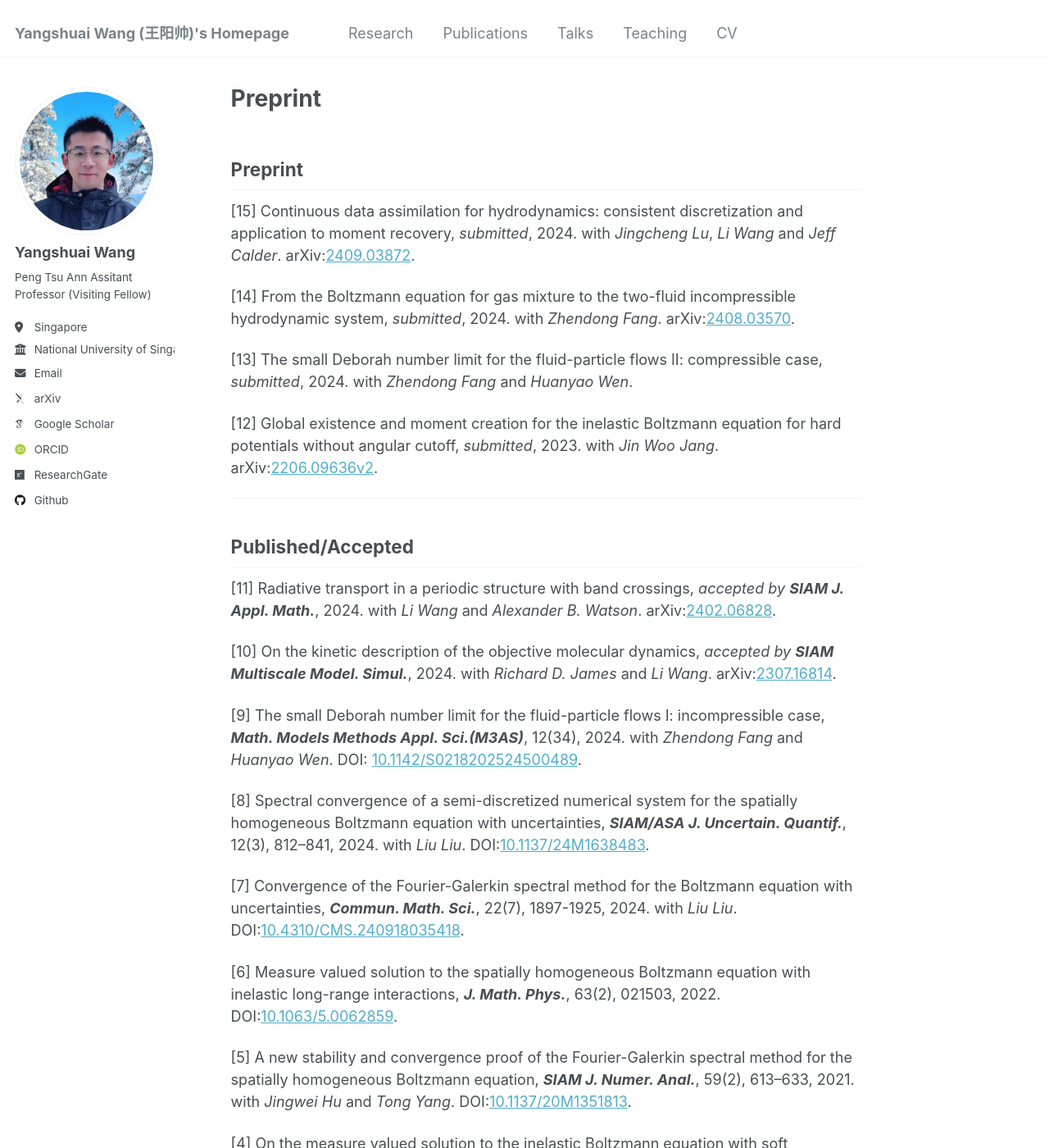
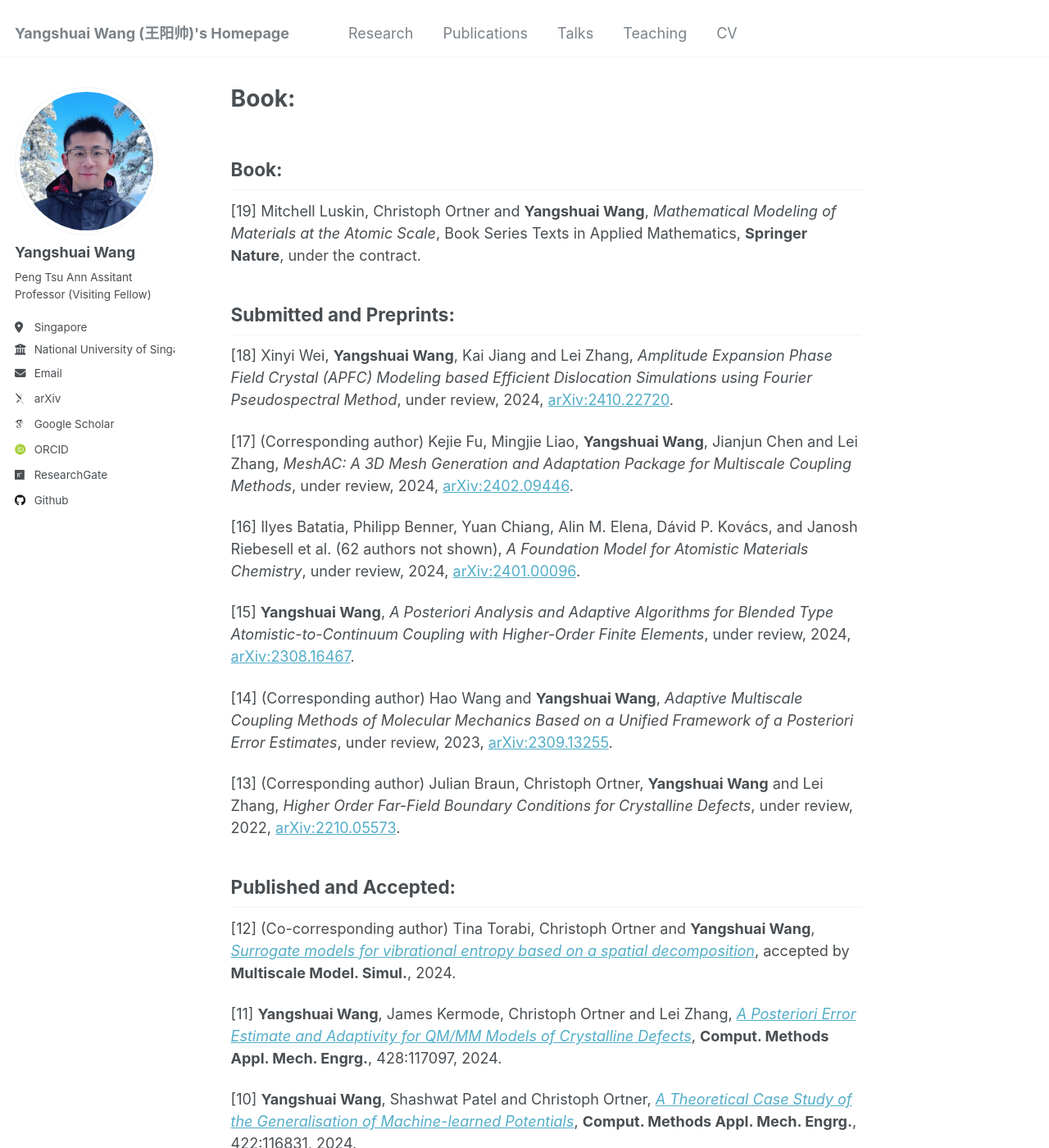
Before and after one commit to YangshuaiWang/YangshuaiWang.github.io, a Jekyll site: the page built from _pages/publications.md, in a window 1280 px wide and 1400 px high. Shown: the whole window at 82% size. Built offline with Jekyll 4.4.1, drawn with Linux system fonts in a browser that asks for light colours; some web fonts are replaced; our own code applies the rules of GitHub Pages for plain Markdown files; some of the changed text lies outside the part shown.

Commit message:
publications

```diff
--- a/_pages/publications.md
+++ b/_pages/publications.md
@@ -1,70 +1,48 @@
-## Preprint
+## Book:
 
-[15] Continuous data assimilation for hydrodynamics: consistent discretization and application to moment recovery, *submitted*, 2024.
-with *Jingcheng Lu*, *Li Wang* and *Jeff Calder*.
-arXiv:[2409.03872](http://arxiv.org/abs/2409.03872).
+[19] Mitchell Luskin, Christoph Ortner and **Yangshuai Wang**, *Mathematical Modeling of Materials at the Atomic Scale*, Book Series Texts in Applied Mathematics, **Springer Nature**, under the contract.
 
-[14] From the Boltzmann equation for gas mixture to the two-fluid incompressible hydrodynamic system, *submitted*, 2024.
-with *Zhendong Fang*.
-arXiv:[2408.03570](https://arxiv.org/abs/2408.03570).
+## Submitted and Preprints:
 
-[13] The small Deborah number limit for the fluid-particle flows II: compressible case, *submitted*, 2024.
-with *Zhendong Fang* and *Huanyao Wen*.
+[18] Xinyi Wei, **Yangshuai Wang**, Kai Jiang and Lei Zhang, *Amplitude Expansion Phase Field Crystal (APFC) Modeling based Efficient Dislocation Simulations using Fourier Pseudospectral Method*, under review, 2024, [arXiv:2410.22720](https://arxiv.org/pdf/2410.22720).
 
-[12] Global existence and moment creation for the inelastic Boltzmann equation for hard potentials without angular cutoff, *submitted*, 2023.
-with *Jin Woo Jang*.
-arXiv:[2206.09636v2](https://arxiv.org/abs/2206.09636v2).
+[17] (Corresponding author) Kejie Fu, Mingjie Liao, **Yangshuai Wang**, Jianjun Chen and Lei Zhang, *MeshAC: A 3D Mesh Generation and Adaptation Package for Multiscale Coupling Methods*, under review, 2024, [arXiv:2402.09446](https://arxiv.org/pdf/2402.09446).
 
-------
+[16] Ilyes Batatia, Philipp Benner, Yuan Chiang, Alin M. Elena, Dávid P. Kovács, and Janosh Riebesell et al. (62 authors not shown), *A Foundation Model for Atomistic Materials Chemistry*, under review, 2024, [arXiv:2401.00096](https://arxiv.org/pdf/2401.00096).
 
-## Published/Accepted
+[15] **Yangshuai Wang**, *A Posteriori Analysis and Adaptive Algorithms for Blended Type Atomistic-to-Continuum Coupling with Higher-Order Finite Elements*, under review, 2024,
+[arXiv:2308.16467](https://arxiv.org/pdf/2308.16467).
 
-[11] Radiative transport in a periodic structure with band crossings, *accepted by **SIAM J. Appl. Math.***, 2024.
-with *Li Wang* and *Alexander B. Watson*.
-arXiv:[2402.06828](http://arxiv.org/abs/2402.06828).
+[14] (Corresponding author) Hao Wang and **Yangshuai Wang**, *Adaptive Multiscale Coupling Methods of Molecular Mechanics Based on a Unified Framework of a Posteriori Error Estimates*, under review, 2023, [arXiv:2309.13255](https://arxiv.org/pdf/2309.13255).
 
-[10] On the kinetic description of the objective molecular dynamics, *accepted by **SIAM Multiscale Model. Simul.***, 2024.
-with *Richard D. James* and *Li Wang*.
-arXiv:[2307.16814](https://arxiv.org/abs/2307.16814).
+[13] (Corresponding author) Julian Braun, Christoph Ortner, **Yangshuai Wang** and Lei Zhang, *Higher Order Far-Field Boundary Conditions for Crystalline Defects*, under review, 2022, [arXiv:2210.05573](https://arxiv.org/pdf/2210.05573).
 
-[9] The small Deborah number limit for the fluid-particle flows I: incompressible case,
-***Math. Models Methods Appl. Sci.(M3AS)***, 12(34), 2024.
-with *Zhendong Fang* and *Huanyao Wen*.
-DOI: [10.1142/S0218202524500489](https://doi.org/10.1142/S0218202524500489).
 
-[8] Spectral convergence of a semi-discretized numerical system for the spatially homogeneous Boltzmann equation with uncertainties, ***SIAM/ASA J. Uncertain. Quantif.***, 12(3), 812–841, 2024.
-with *Liu Liu*.
-DOI:[10.1137/24M1638483](https://doi.org/10.1137/24M1638483).
+## Published and Accepted:
 
-[7] Convergence of the Fourier-Galerkin spectral method for the Boltzmann equation with uncertainties, ***Commun. Math. Sci.***, 22(7), 1897-1925, 2024.
-with *Liu Liu*.
-DOI:[10.4310/CMS.240918035418](https://dx.doi.org/10.4310/CMS.240918035418).
+[12] (Co-corresponding author) Tina Torabi, Christoph Ortner and **Yangshuai Wang**, [*Surrogate models for vibrational entropy based on a spatial decomposition*](https://arxiv.org/abs/2402.12744), accepted by **Multiscale Model. Simul.**, 2024.
 
-[6] Measure valued solution to the spatially homogeneous Boltzmann equation with inelastic long-range interactions, ***J. Math. Phys.***, 63(2), 021503, 2022.
-DOI:[10.1063/5.0062859](https://doi.org/10.1063/5.0062859).
+[11] **Yangshuai Wang**, James Kermode, Christoph Ortner and Lei Zhang, [*A Posteriori Error Estimate and Adaptivity for QM/MM Models of Crystalline Defects*](https://www.sciencedirect.com/science/article/abs/pii/S0045782524003530), **Comput. Methods Appl. Mech. Engrg.**, 428:117097, 2024.
 
-[5] A new stability and convergence proof of the Fourier-Galerkin spectral method for the spatially homogeneous Boltzmann equation, ***SIAM J. Numer. Anal.***, 59(2), 613–633, 2021.
-with *Jingwei Hu* and *Tong Yang*.
-DOI:[10.1137/20M1351813](https://doi.org/10.1137/20M1351813).
+[10] **Yangshuai Wang**, Shashwat Patel and Christoph Ortner, [*A Theoretical Case Study of the Generalisation of Machine-learned Potentials*](https://www.sciencedirect.com/science/article/pii/S0045782524000872), **Comput. Methods Appl. Mech. Engrg.**, 422:116831, 2024.
 
-[4] On the measure valued solution to the inelastic Boltzmann equation with soft potentials, ***J. Stat. Phys.***, 183(2), 27, 2021.
-DOI:[10.1007/s10955-021-02762-w](https://doi.org/10.1007/s10955-021-02762-w).
+[9] **Yangshuai Wang** and Hao Wang, [*Efficient a Posteriori Error Control of a Consistent Atomistic/Continuum Coupling Method for Two Dimensional Crystalline Defects*](https://link.springer.com/article/10.1007/s10915-023-02362-8), **J. Sci. Comput.**, 97:51, 2023.
 
-[3] A fast Fourier spectral method for the homogeneous Boltzmann equation with non-cutoff collision kernels, ***J. Comput. Phys.***, 423:109806, 2020.
-with *Jingwei Hu*.
-DOI:[10.1016/j.jcp.2020.109806](https://doi.org/10.1016/j.jcp.2020.109806).
+[8] (Corresponding author) Derek Olson, Christoph Ortner, **Yangshuai Wang** and Lei Zhang, [*Elastic Far-field Decay from Dislocations in Multilattices*](https://epubs.siam.org/doi/abs/10.1137/22M1502021?journalCode=mmsubt), **Multiscale Model. Simul.**, 21(4), 2023.
 
-------
+[7] (Corresponding author) Christoph Ortner and **Yangshuai Wang**, [*A Framework for a Generalisation Analysis of Machine-learned Interatomic Potentials*](https://epubs.siam.org/doi/10.1137/22M152267X), **Multiscale Model. Simul.**, 21:1053-1080, 2023.
 
-## Conference Proceedings
+[6] (Corresponding author) Kejie Fu, Mingjie Liao, **Yangshuai Wang**, Jianjun Chen and Lei Zhang, [*Adaptive Multigrid Strategy for Large-scale Molecular Mechanics Optimization*](https://www.sciencedirect.com/science/article/abs/pii/S0021999123002085?via%3Dihub), **J. Comp. Phys.**, 485,112113, 2023.
 
-[2] Measure-valued solution to the inelastic Boltzmann equation for hard potentials without angular cutoff, ***Proceedings of the 32nd International Symposium on Rarefied Gas Dynamics***, AIP Conf. Proc. 2996, 040008, 2024.
-with *Jin Woo Jang*.
-DOI:[10.1063/5.0187383](https://doi.org/10.1063/5.0187383).
+[5] (Corresponding author) Huajie Chen, Christoph Ortner and **Yangshuai Wang**, [*QM/MM Methods for Crystalline Defects. Part 3: Machine-learned MM Models*](https://epubs.siam.org/doi/10.1137/21M1441122), **Multiscale Model. Simul.**, 20:1490-1518, 2022.
 
-------
+[4] **Yangshuai Wang**, Huajie Chen, Mingjie Liao, Christoph Ortner, Hao Wang and Lei Zhang, [*A Posteriori Error Estimates for Adaptive QM/MM Coupling Methods*](https://epubs.siam.org/doi/10.1137/20M1353678), **SIAM J Sci. Comp.**, 43:A2785-A2808, 2021.
+
+[3] **Yangshuai Wang**, Hao Wang and Lei Zhang, [*A Priori Analysis of a Higher Order Nonlinear Elasticity Model for an Atomistic Chain with Periodic Boundary Condition*](https://academic.oup.com/imajna/article-abstract/41/2/1465/5837821?redirectedFrom=fulltext&login=false), **IMA J. Numer. Anal.**, 41:1465-1495, 2020.
+
+[2] (Alphabetic order) Huajie Chen, Mingjie Liao, Hao Wang, **Yangshuai Wang** and Lei Zhang, [*Adaptive QM/MM Coupling for Crystalline Defects*](https://www.sciencedirect.com/science/article/abs/pii/S0045782519302233?via%3Dihub), **Comput. Methods Appl. Mech. Engrg.**, 354:351-368, 2019.
+
 
 ## Thesis
 
-[1] Research on the kinetic type equations with relevant numerical methods, 2021.
-which has been awarded *“[2020-2021 HKMS Best Thesis Award](https://kunlun-qi.github.io/files/Best_Thesis_Award_KQ.pdf)“* by The Hong Kong Mathematical Society.
+[1] Multiscale Methods, SJTU, 2021.
```
Also changed, not shown: _pages/publications.html (+24 -49 lines).
